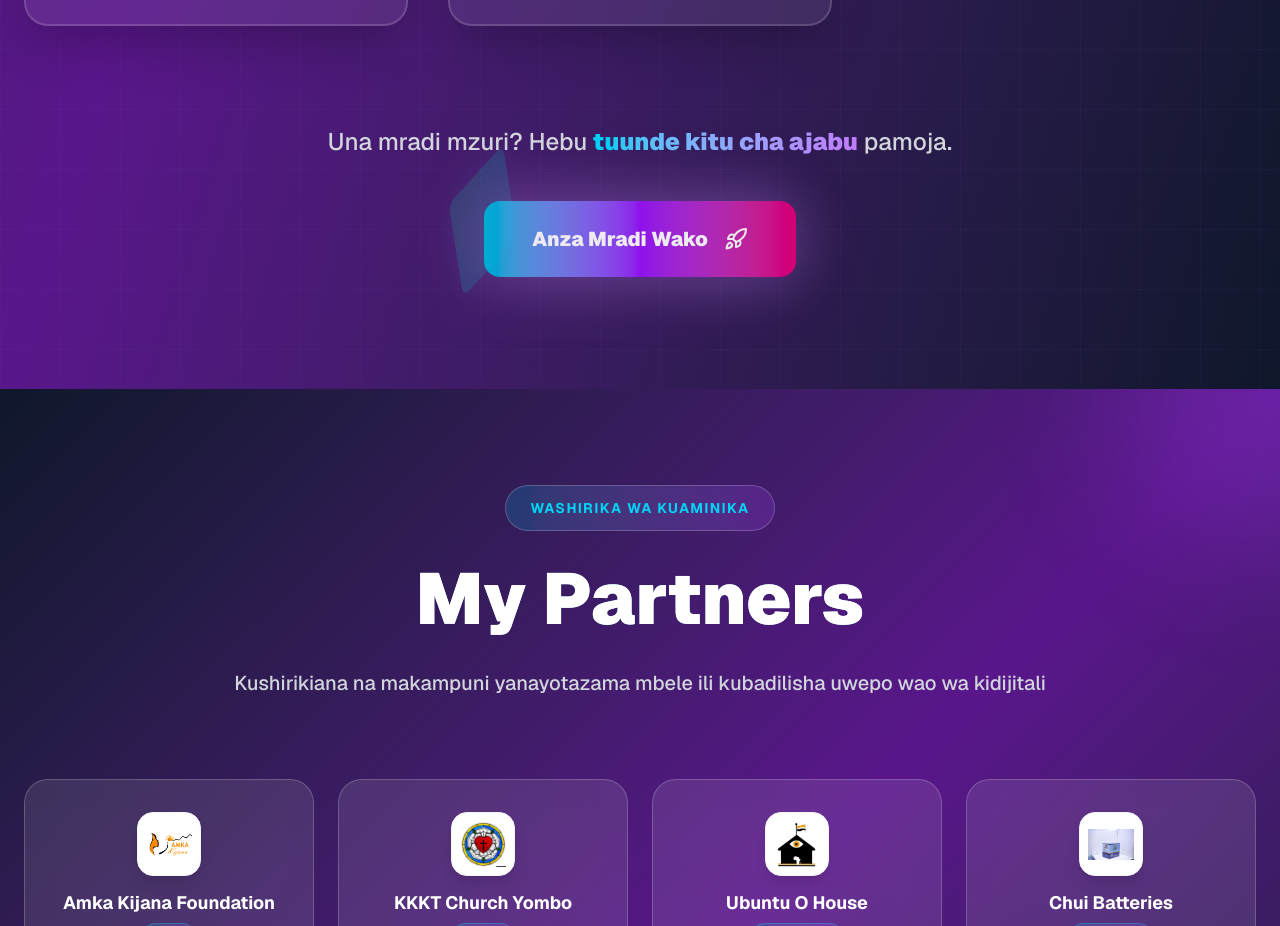
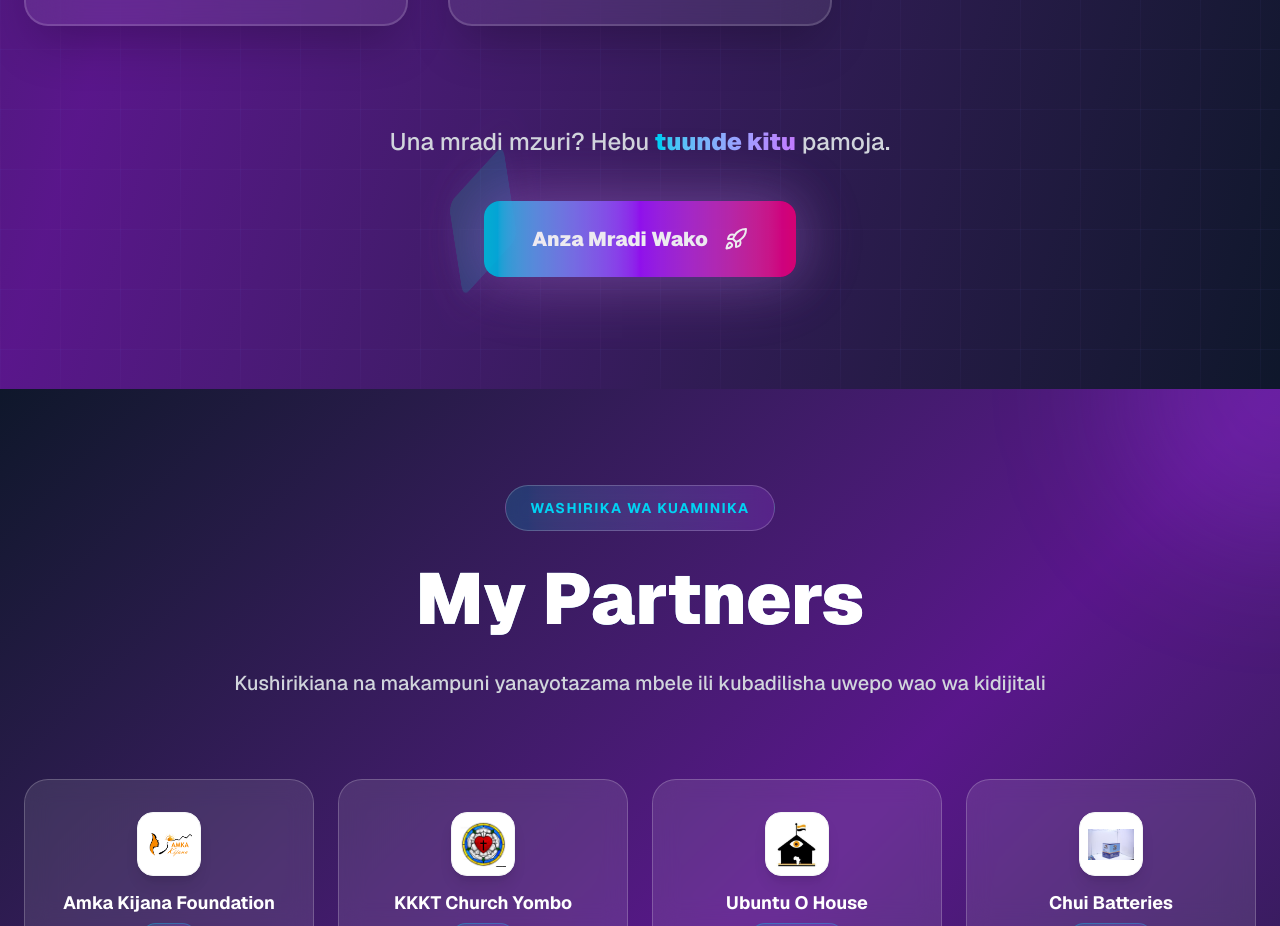
Before and after one commit to EliDistro7/bari_web, a Next.js app: page / in a window 1280 px wide. Shown: the part 5480-6406 px from the top of the page. Built offline with nearby package versions, Linux system fonts and the light colour scheme.

Commit message:
push updates

```diff
--- a/src/components/sections/ProjectShowcase.tsx
+++ b/src/components/sections/ProjectShowcase.tsx
@@ -62,7 +62,7 @@ const ProjectsShowcase = () => {
       visitLive: "Tembelea Tovuti",
       viewDemo: "Ona Demo",
       haveProject: "Una mradi mzuri? Hebu",
-      buildSomething: "tuunde kitu cha ajabu",
+      buildSomething: "tuunde kitu",
       together: "pamoja.",
       startProject: "Anza Mradi Wako",
       // Project descriptions
--- a/src/components/sections/services.ts
+++ b/src/components/sections/services.ts
@@ -656,7 +656,7 @@ Ingawa uongezaji wa awali unabadilika kulingana na ugumu, biashara nyingi huona
         detailedDescription: `Tovuti za kistatic ni tovuti za kisasa, za utendaji wa hali ya juu ambazo hutoa maudhui moja kwa moja kwa watumiaji bila kuhitaji uchakataji wa upande wa seva. Zinawakilisha suluhisho kamili kwa biashara zinazohitaji uwepo wa kitaaluma mtandaoni bila ugumu na gharama zinazohusishwa na programu za wavuti za kubadilika-badilika.
 
 **Ni Nini Tovuti za Kistatic:**
-Tovuti za kistatic zinajumuisha faili za maudhui za kudumu (HTML, CSS, JavaScript) ambazo hutumikiwa moja kwa moja kwa wageni. Tofauti na tovuti za kubadilika ambazo huzalisha maudhui wakati huo huo kutoka kwa hifadhidata, tovuti za kistatic hutoa kurasa zilizojengwa mapema, ikisababisha kasi ya ajabu na utegemezi.
+Tovuti za kistatic zinajumuisha faili za maudhui za kudumu (HTML, CSS, JavaScript) ambazo hutumikiwa moja kwa moja kwa wageni. Tofauti na tovuti za kubadilika ambazo huzalisha maudhui wakati huo huo kutoka kwa hifadhidata, tovuti za kistatic hutoa kurasa zilizotengenezwa vizuri na kwa haraka, ikisababisha kasi ya ajabu na utegemezi.
 
 **Faida Kuu:**
 
```
